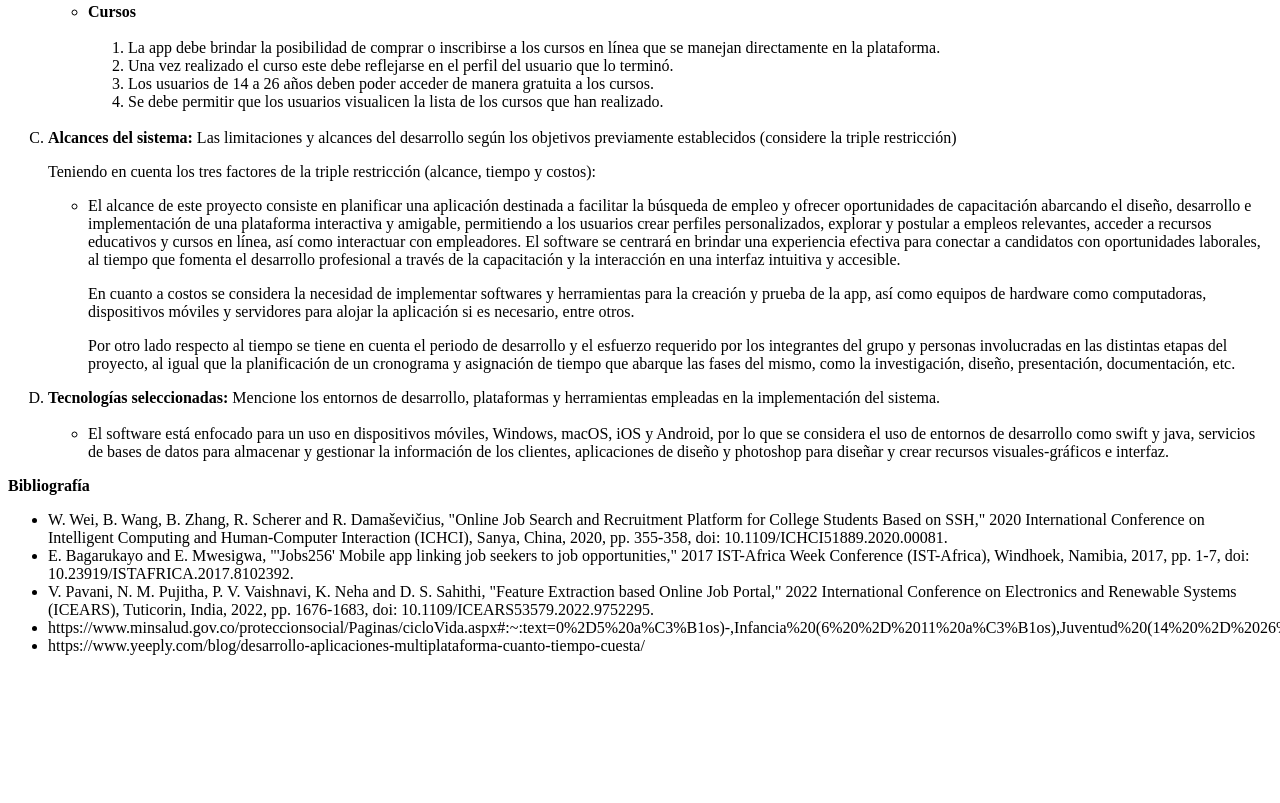
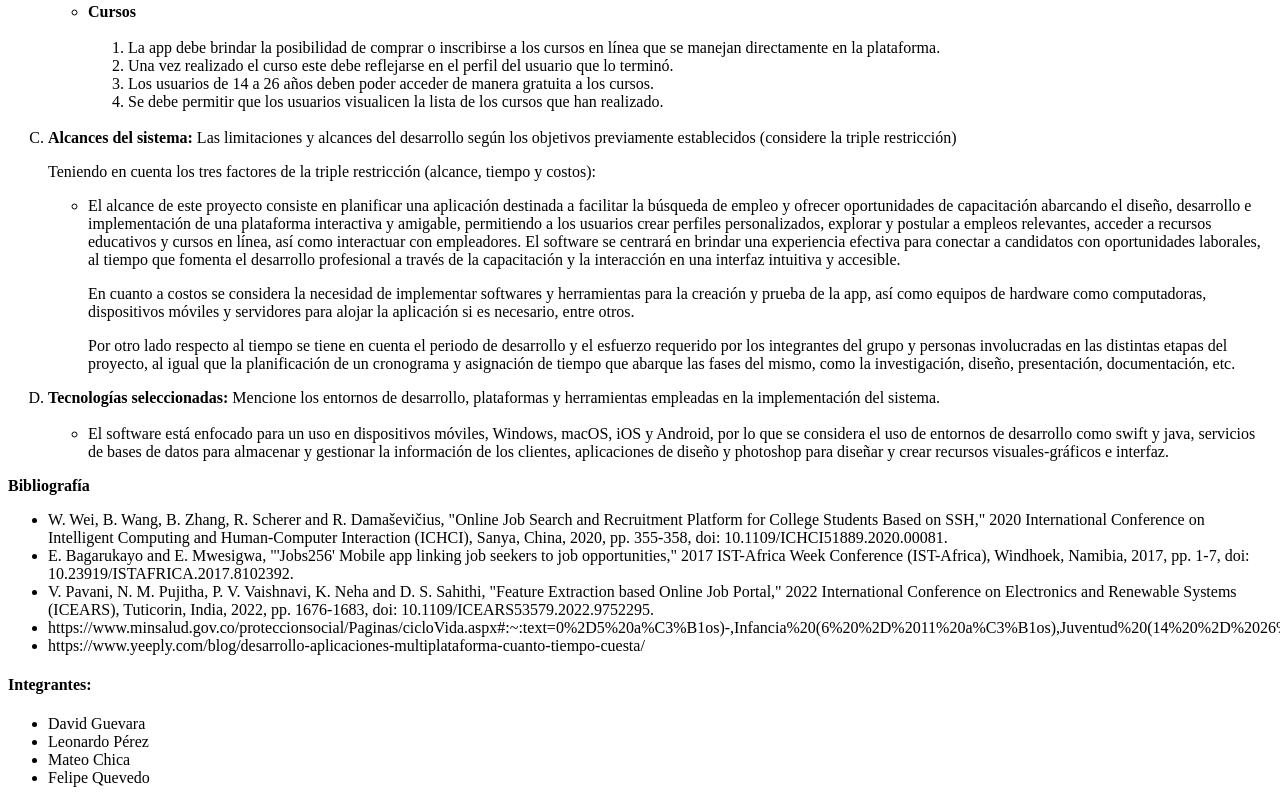
Before and after one commit to SantiGP18/SantiGP18.github.io, a plain HTML site: page index.html in a window 1280 px wide. Shown: the part 2558-3361 px from the top of the page. Before the commit the page ends 3229 px from the top, so only its background shows below. Drawn offline with Linux system fonts and the light colour scheme.

Commit message:
Update index.html

```diff
--- a/index.html
+++ b/index.html
@@ -237,6 +237,13 @@
             <li>https://www.minsalud.gov.co/proteccionsocial/Paginas/cicloVida.aspx#:~:text=0%2D5%20a%C3%B1os)-,Infancia%20(6%20%2D%2011%20a%C3%B1os),Juventud%20(14%20%2D%2026%20a%C3%B1os)</li>
             <li>https://www.yeeply.com/blog/desarrollo-aplicaciones-multiplataforma-cuanto-tiempo-cuesta/</li>
         </ul>
+        <h4>Integrantes:</h4>
+        <ul>
+            <li>David Guevara</li>
+            <li>Leonardo Pérez</li>
+            <li>Mateo Chica</li>
+            <li>Felipe Quevedo</li>
+        </ul>
     </footer>
 </body>
 </html>
```
